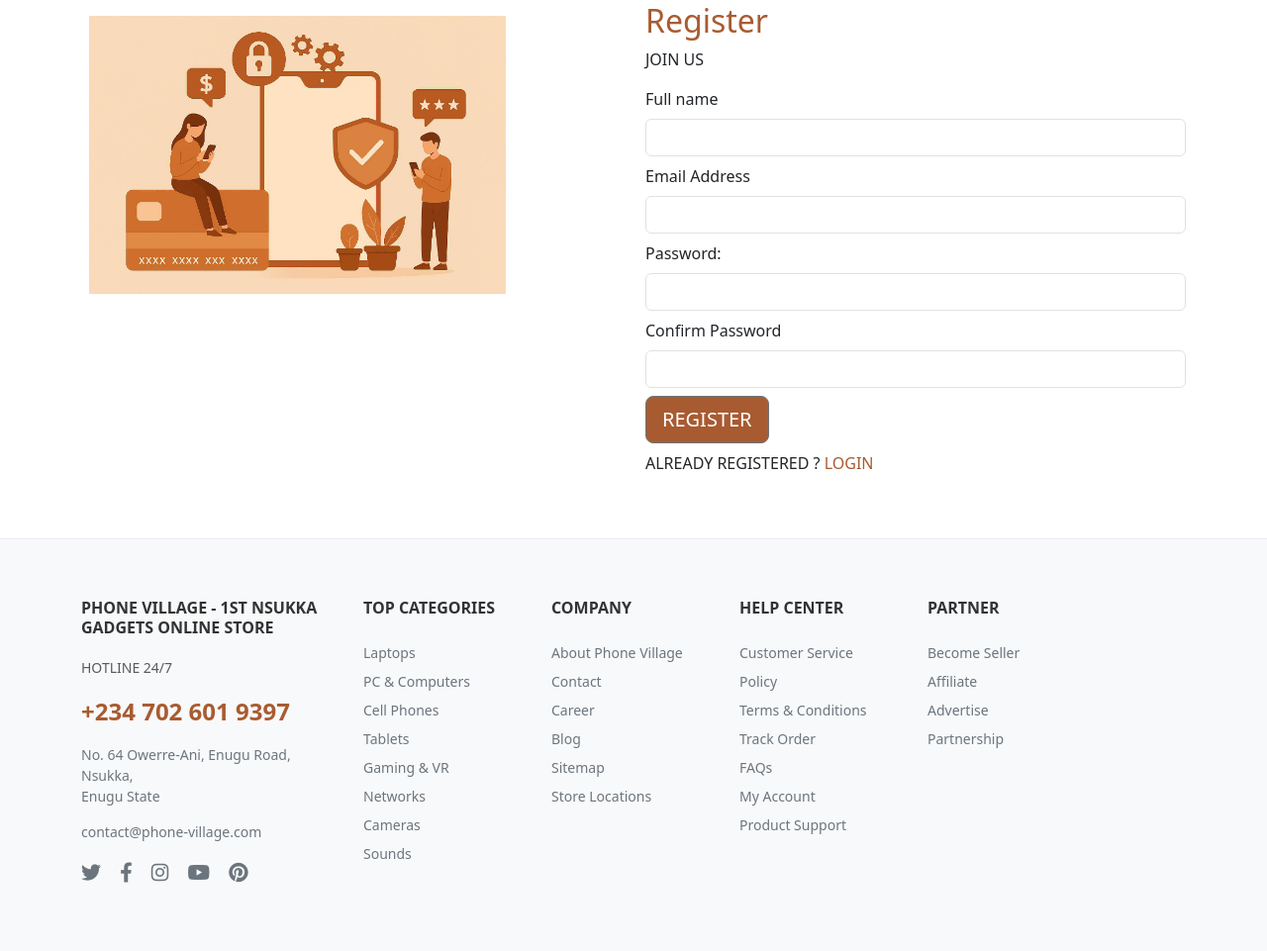
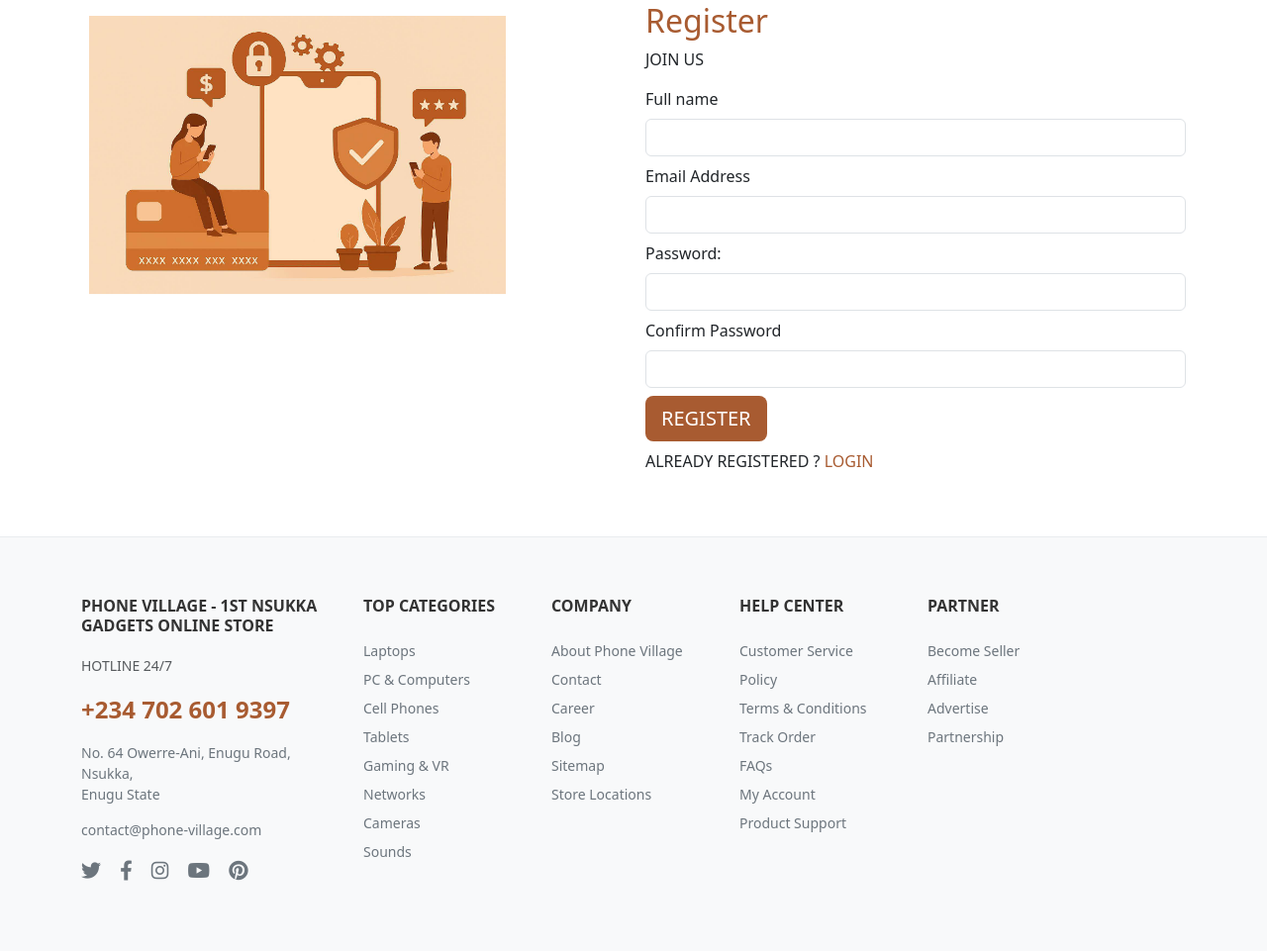
Before and after one commit to nnamdiindu/Phone_Village, a Flask app: page /register in a window 1280 px wide. Shown: the part 298-1259 px from the top of the page at 99% size. After the commit the page ends 1188 px from the top, so only its background shows below. Run offline with Flask 3, Linux system fonts and the light colour scheme; some libraries are stand-ins or nearby versions.

Commit message:
Modify register.html

```diff
--- a/templates/register.html
+++ b/templates/register.html
@@ -36,7 +36,7 @@
 
 
                     <div class="mb-2">
-                        <button class="btn btn-lg btn-secondary phone-village-bg" type="submit">REGISTER</button>
+                        <button class="btn btn-lg btn-secondary phone-village-bg border-0" type="submit">REGISTER</button>
                     </div>
                     <p class="muted">ALREADY REGISTERED ?<a href="{{ url_for('login') }}"
                             class="text-decoration-none phone-village-colour"> LOGIN</a></p>
```
